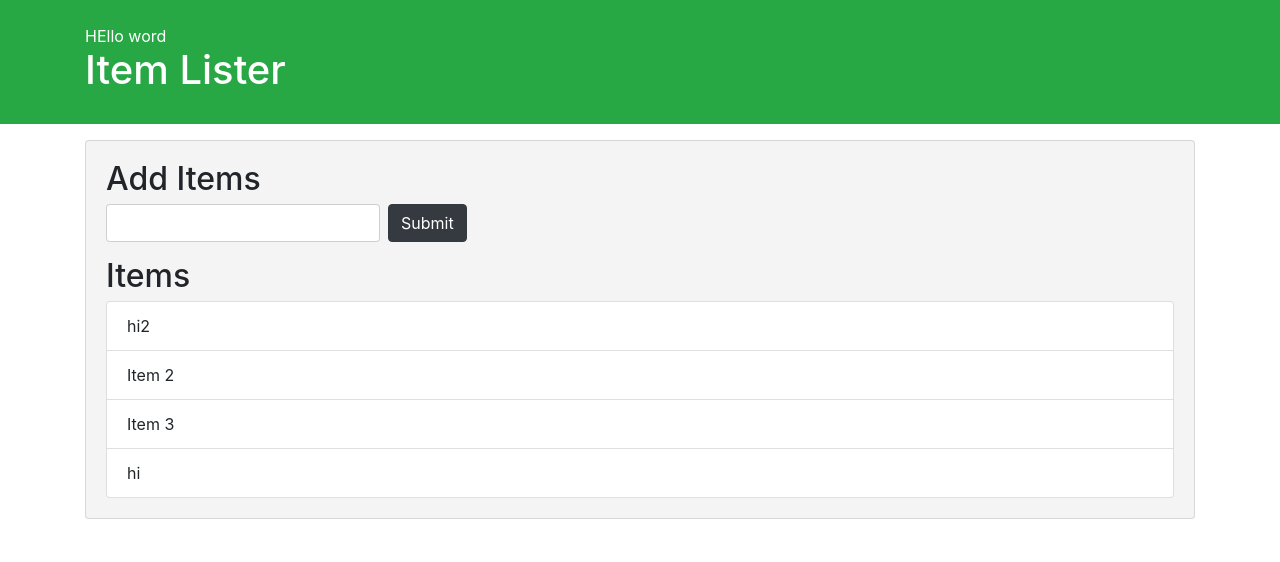
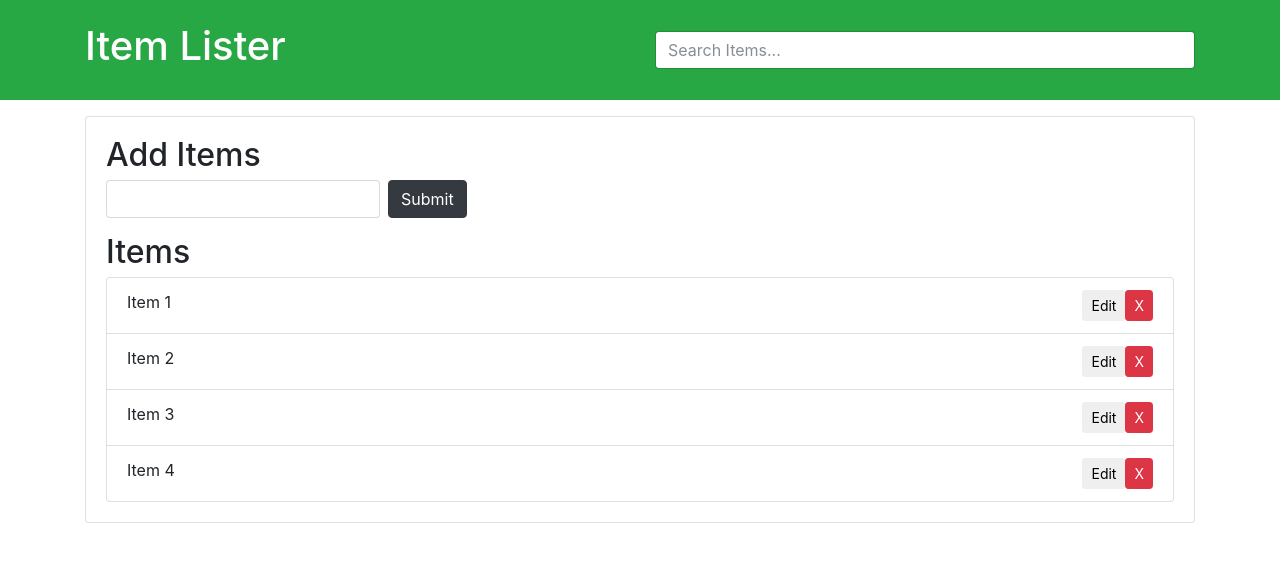
Before and after one commit to Dhee0raj23/pctogit, a plain HTML site: page index.html in a window 1280 px wide. Drawn offline with nearby package versions, Linux system fonts and the light colour scheme.

Commit message:
remove button

```diff
--- a/index.html
+++ b/index.html
@@ -1,36 +1,57 @@
-
 <!DOCTYPE html>
 <html lang="en">
 <head>
   <meta charset="UTF-8">
+  <meta http-equiv="X-UA-Compatible" content="IE=edge">
   <meta name="viewport" content="width=device-width, initial-scale=1.0">
-  <meta http-equiv="X-UA-Compatible" content="ie=edge">
   <link rel="stylesheet" href="https://maxcdn.bootstrapcdn.com/bootstrap/4.0.0-beta/css/bootstrap.min.css" integrity="sha384-/Y6pD6FV/Vv2HJnA6t+vslU6fwYXjCFtcEpHbNJ0lyAFsXTsjBbfaDjzALeQsN6M" crossorigin="anonymous">
-  <title>Item Lister</title>
+  <title>item lister</title>
 </head>
 <body>
   <header id="main-header" class="bg-success text-white p-4 mb-3">
     <div class="container">
-      <h1 id="header-title">Item Lister <span style="display:none">123</span></h1>
+      <div class="row">
+        <div class="col-md-6">
+            <h1 id="header-title">Item Lister</h1>
+        </div>
+        <div class="col-md-6 align-self-center">
+            <input type="text" class="form-control" id="filter" placeholder="Search Items...">
+        </div>
+      </div>
     </div>
   </header>
   <div class="container">
    <div id="main" class="card card-body">
     <h2 class="title">Add Items</h2>
-    <form class="form-inline mb-3">
-      <input type="text" class="form-control mr-2">
+    <form id="addForm" class="form-inline mb-3">
+      <input type="text" class="form-control mr-2" id="item">
       <input type="submit" class="btn btn-dark" value="Submit">
     </form>
     <h2 class="title">Items</h2>
     <ul id="items" class="list-group">
-      <li class="list-group-item">Item 1</li>
-      <li class="list-group-item">Item 2</li>
-      <li class="list-group-item">Item 3</li>
-      <li class="list-group-item">Item 4</li>
-
+      <li class="list-group-item">
+        Item 1
+        <button class="btn btn-danger btn-sm float-right delete">X</button>
+        <button class="btn btn-sucess btn-sm float-right edit">Edit</button>
+      </li>
+      <li class="list-group-item">
+        Item 2
+        <button class="btn btn-danger btn-sm float-right delete">X</button>
+        <button class="btn btn-sucess btn-sm float-right edit">Edit</button>
+      </li>
+      <li class="list-group-item">
+        Item 3
+        <button class="btn btn-danger btn-sm float-right delete">X</button>
+        <button class="btn btn-sucess btn-sm float-right edit">Edit</button>
+      </li>
+      <li class="list-group-item">
+        Item 4
+        <button class="btn btn-danger btn-sm float-right delete">X</button>
+        <button class="btn btn-sucess btn-sm float-right edit">Edit</button>
+      </li>
     </ul>
    </div>
   </div>
-<script src="index.js "></script>
+  <script src="index.js"></script>
 </body>
 </html>
--- a/index.js
+++ b/index.js
@@ -1,73 +1,12 @@
+let form = document.getElementById('addForm');
+let itemList = document.getElementById('items');
 
-// // let items = document.getElementsByClassName('list-group-item');
-// // items[2].style.backgroundColor = 'green';
-// // let allItems = document.getElementById("items");
-// // allItems.style.fontWeight="bold";
+// remove the item;
 
-
-// //get element by tag name;
-// // let li = document.getElementsByTagName('li');
-// // li[4].textContent="hello";
-// // li[4].style.backgroundColor="red"
-// // li[4].style.color="blue";
-
-// //get element by class name;
-// let newList = document.getElementsByClassName("new-list-item")
-// newList[0].textContent="hello";
-// newList[0].style.backgroundColor="red";
-// newList[0].style.color="blue";
-
-  //queryslector-->only use for one item;
-//   let SecItem = document.querySelector(".list-group-item:nth-child(2)");
-//   SecItem.style.backgroundColor="green";
-
-//  let thirdItem = document.querySelector(".list-group-item:nth-child(3)");
-//  thirdItem.style.display="none";
-
-//queryslectorall
-// let SecItem = document.querySelectorAll("#items li")[1];
-// SecItem.style.color="green";
-
-// let odd = document.querySelectorAll('li:nth-child(odd)');
-// for(let i =0; i<odd.length; i++){
-//     odd[i].style.backgroundColor="green";
-// }
-
-let itemList = document.querySelector('#items');
-
-console.log(itemList.parentElement);
-itemList.parentElement.style.backgroundColor='#f4f4f4';  //parentelement;
-
-console.log(itemList.lastElementChild);
-itemList.lastElementChild.textContent='hi';  //lastelementchild;
-
-console.log(itemList.lastChild); //lastchild;
-
-console.log(itemList.firstElementChild);
-itemList.firstElementChild.textContent='hi2';   //firstelementchild;
-
-console.log(itemList.firstChild);   //firstChild;
-
-console.log(itemList.nextSibling);  //nextSibiling;
-
-console.log(itemList.nextElementSibling);  //nextElementsibiling;
-
-console.log(itemList.previousSibling);    //previousSibling
-
-console.log(itemList.previousElementSibling);       //previousElementSibling;
-
-let newDiv = document.createElement('div');     //create element;
-newDiv.className='hello';    //add class;
-newDiv.id='hello1'        //add id;
-newDiv.setAttribute('titlt' , 'hello Div');   //add attribute;
-
-let newDivText = document.createTextNode('HEllo word ');    //create textNode;
-newDiv.appendChild(newDivText);       //appendchild;
-
-let container = document.querySelector('header .container');
-let h1 = document.querySelector('header h1');
-container.insertBefore(newDiv , h1);
-
-// let container1 = document.querySelector('header .container');
-// let h2 = document.querySelector('header h2');
-// container1.insertBefore(newDiv , h2);
+itemList.addEventListener('click' , removeItem);
+function removeItem(e){
+  if(e.target.classList.contains('delete')){
+    let li =e.target.parentElement;
+    itemList.removeChild(li);
+  }
+}
```
